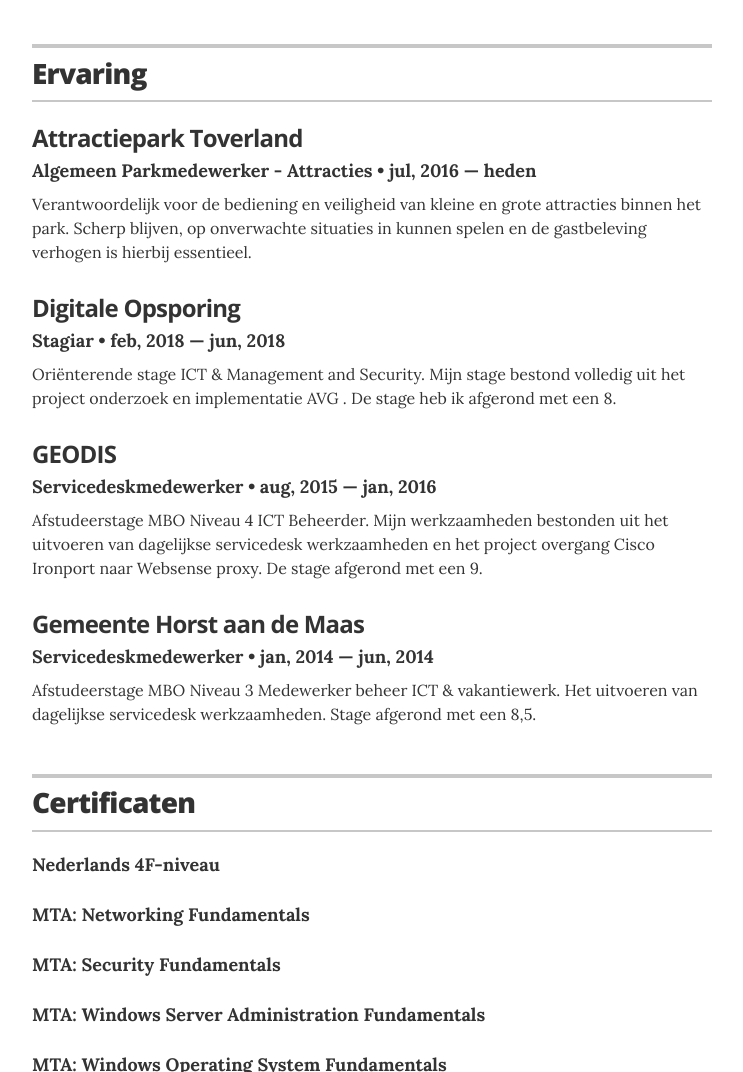
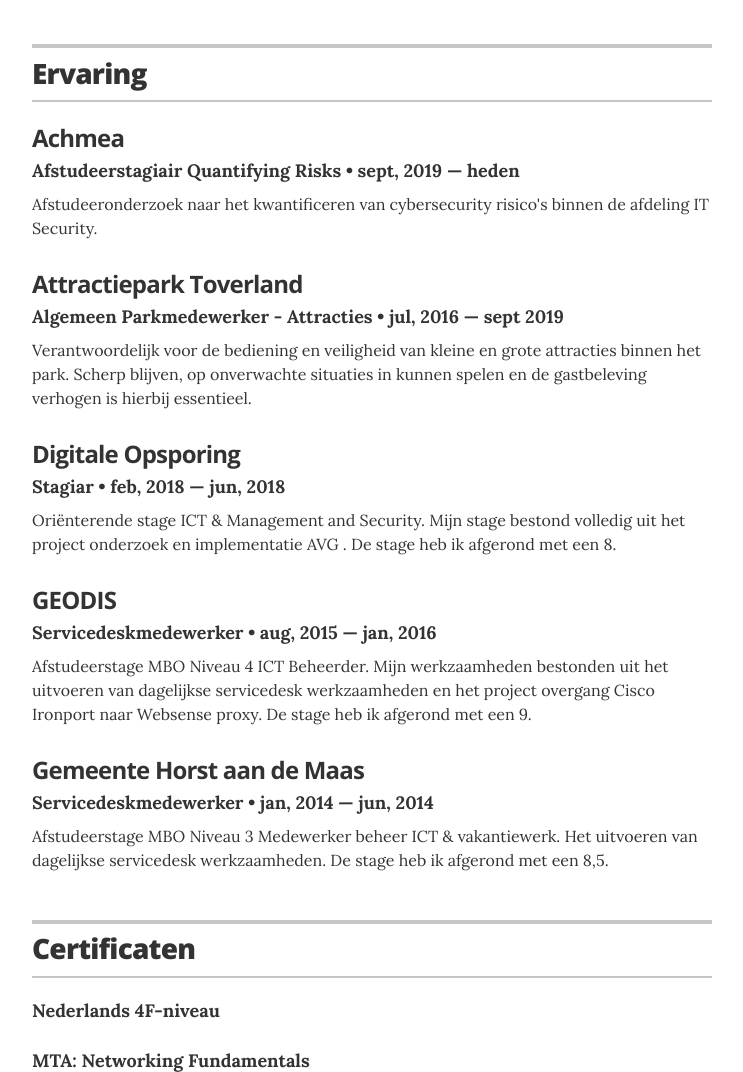
Before and after one commit to Juulw/Juulw.github.io, a plain HTML site: page index.html in a window 1280 px wide. Shown: the part 866-1938 px from the top of the page, without its empty margins (268-1011 px from the left). Drawn offline with nearby package versions, Linux system fonts and the light colour scheme.

Commit message:
Update werkervaring

```diff
--- a/index.html
+++ b/index.html
@@ -183,8 +183,14 @@
 
 
         <div class="resume-item" itemscope itemprop="worksFor" itemtype="http://schema.org/Organization">
+          <h3 class="resume-item-title" itemprop="name">Achmea</h3>
+          <h4 class="resume-item-details" itemprop="description">Afstudeerstagiair Quantifying Risks &bull; sept, 2019 &mdash; heden</h4>
+          <p class="resume-item-copy">Afstudeeronderzoek naar het kwantificeren van cybersecurity risico's binnen de afdeling IT Security.</p>
+        </div><!-- end of resume-item -->
+
+        <div class="resume-item" itemscope itemprop="worksFor" itemtype="http://schema.org/Organization">
           <h3 class="resume-item-title" itemprop="name">Attractiepark Toverland</h3>
-          <h4 class="resume-item-details" itemprop="description">Algemeen Parkmedewerker - Attracties &bull; jul, 2016 &mdash; heden</h4>
+          <h4 class="resume-item-details" itemprop="description">Algemeen Parkmedewerker - Attracties &bull; jul, 2016 &mdash; sept 2019</h4>
           <p class="resume-item-copy">Verantwoordelijk voor de bediening en veiligheid van kleine en grote attracties binnen het park. Scherp blijven, op onverwachte situaties in kunnen spelen en de gastbeleving verhogen is hierbij essentieel.</p>
         </div><!-- end of resume-item -->
 
@@ -197,13 +203,13 @@
         <div class="resume-item" itemscope itemprop="worksFor" itemtype="http://schema.org/Organization">
           <h3 class="resume-item-title" itemprop="name">GEODIS</h3>
           <h4 class="resume-item-details" itemprop="description">Servicedeskmedewerker &bull; aug, 2015 &mdash; jan, 2016</h4>
-          <p class="resume-item-copy">Afstudeerstage MBO Niveau 4 ICT Beheerder. Mijn werkzaamheden bestonden uit het uitvoeren van dagelijkse servicedesk werkzaamheden en het project overgang Cisco Ironport naar Websense proxy. De stage afgerond met een 9.</p>
+          <p class="resume-item-copy">Afstudeerstage MBO Niveau 4 ICT Beheerder. Mijn werkzaamheden bestonden uit het uitvoeren van dagelijkse servicedesk werkzaamheden en het project overgang Cisco Ironport naar Websense proxy. De stage heb ik afgerond met een 9.</p>
         </div><!-- end of resume-item -->
 
         <div class="resume-item" itemscope itemprop="worksFor" itemtype="http://schema.org/Organization">
           <h3 class="resume-item-title" itemprop="name">Gemeente Horst aan de Maas</h3>
           <h4 class="resume-item-details" itemprop="description">Servicedeskmedewerker &bull; jan, 2014  &mdash; jun, 2014</h4>
-          <p class="resume-item-copy">Afstudeerstage MBO Niveau 3 Medewerker beheer ICT & vakantiewerk. Het uitvoeren van dagelijkse servicedesk werkzaamheden. Stage afgerond met een 8,5.</p>
+          <p class="resume-item-copy">Afstudeerstage MBO Niveau 3 Medewerker beheer ICT & vakantiewerk. Het uitvoeren van dagelijkse servicedesk werkzaamheden. De stage heb ik afgerond met een 8,5.</p>
         </div><!-- end of resume-item -->
 
 
```
Also changed, not shown: privacy.html (deleted, +0 -42 lines).
